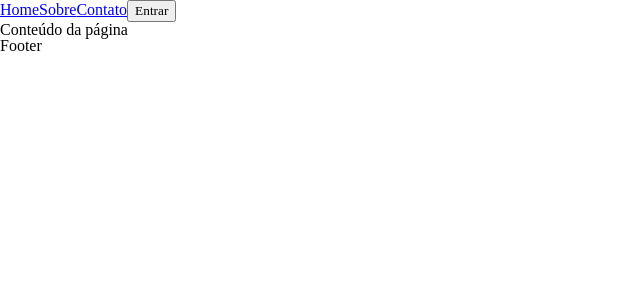
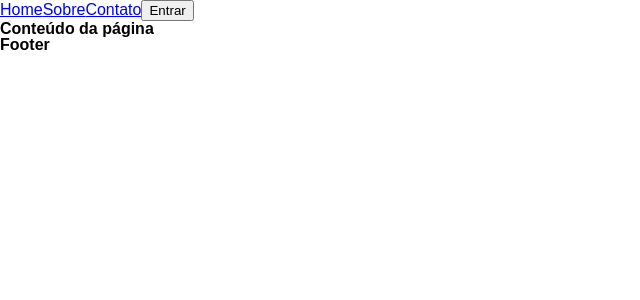
Before and after one commit to lydyanah/projeto-senac, a React (Create React App) app: page / in a window 1280 px wide. Shown: the top 300 px of the page, without its empty margins (0-640 px from the left). Built offline with nearby package versions, Linux system fonts and the light colour scheme.

Commit message:
ajuste reset css

```diff
--- a/public/reset.css
+++ b/public/reset.css
@@ -20,7 +20,6 @@ time, mark, audio, video {
 	padding: 0;
 	border: 0;
 	font-size: 100%;
-	font: inherit;
 	vertical-align: baseline;
 }
 /* HTML5 display-role reset for older browsers */
--- a/src/components/ExternalPage/ExternalPage.tsx
+++ b/src/components/ExternalPage/ExternalPage.tsx
@@ -1,4 +1,5 @@
 import { Link } from "react-router-dom";
+import '../../styles/global.css'
 
 const ExternalPage = () => {
   return (
--- a/src/styles/global.css
+++ b/src/styles/global.css
@@ -1,3 +1,3 @@
 *{
-    font-family: 'Times New Roman', Times, serif;
+    font-family: Arial, Helvetica, sans-serif;
 }
```
